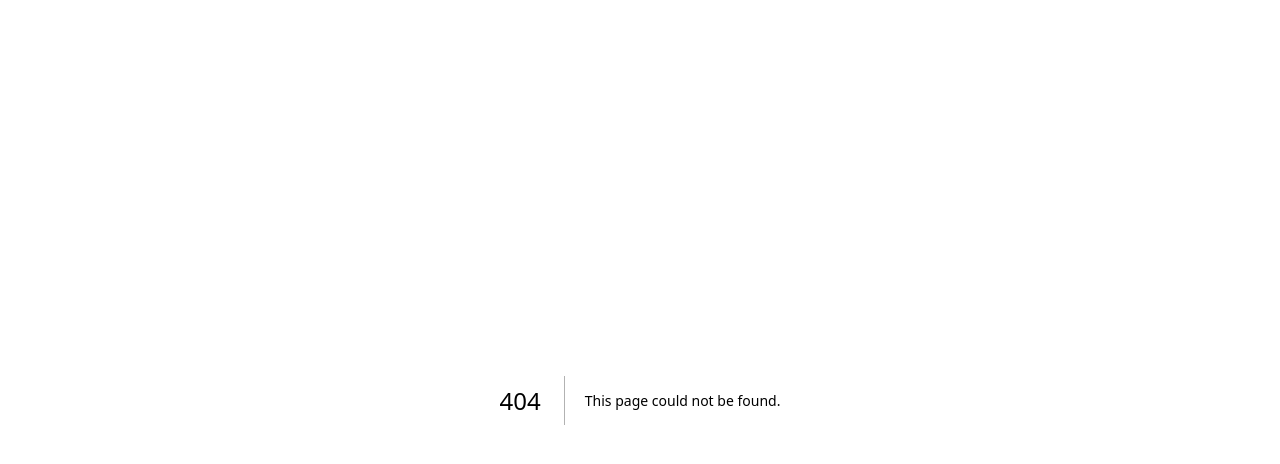
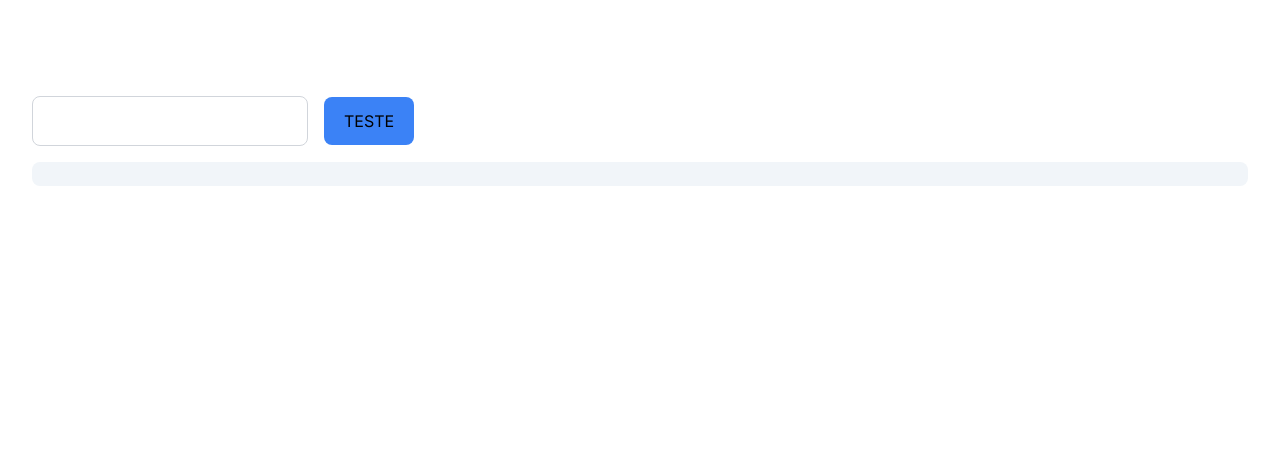
Before and after one commit to JoaoPaulo-creator/first-step-frontend, a Next.js app: page /price in a window 1280 px wide. Before the commit this address had no page. Shown: the top 464 px of the page. Built offline with nearby package versions, Linux system fonts and the light colour scheme.

Commit message:
feat: Estudo sobre state e input

```diff
--- /dev/null
+++ b/src/app/api/routes/route.ts
@@ -0,0 +1,10 @@
+export async function GET(request: Request) {
+  return new Response('Hello, Next.js!', {
+    status: 200,
+    headers: {
+      'Access-Control-Allow-Origin': '*',
+      'Access-Control-Allow-Methods': 'GET, POST, PUT, DELETE, OPTIONS',
+      'Access-Control-Allow-Headers': 'Content-Type, Authorization',
+    },
+  });
+}
--- a/src/app/layout.tsx
+++ b/src/app/layout.tsx
@@ -15,7 +15,7 @@ export default function RootLayout({
 }) {
   return (
     <html lang="en">
-      <body className={inter.className}>{children}</body>
+        <body className={`${inter.className} mx-auto max-w-2xl px-4 py-16 sm:px-6 sm:py-24 lg:max-w-7xl lg:px-8` }>{children}</body>
     </html>
   )
 }
--- a/src/app/page.tsx
+++ b/src/app/page.tsx
@@ -128,8 +128,8 @@ export default function Home() {
 
   return (
     <div className="bg-white">
-      {/* <h1>TESTE</h1> */}
-      <div className="mx-auto max-w-2xl px-4 py-16 sm:px-6 sm:py-24 lg:max-w-7xl lg:px-8">
+
+      <div className="mx-auto max-w-2xl px-4 py-16 sm:px-6 sm:py-24 lg:max-w-7xl lg:px-8 bg-gray-100">
         <h2 className="text-2xl font-bold tracking-tight text-gray-900">
           Usuarios tambem compraram
         </h2>
--- /dev/null
+++ b/src/app/price/page.tsx
@@ -0,0 +1,38 @@
+'use client'
+
+import { ChangeEvent, FormEvent, SetStateAction, use, useState } from "react"
+
+export default function Price() {
+
+  const [inputValue, setInputValue] = useState<string>('')
+  const [content, setContent] = useState<string>('')
+
+
+  function handleChange(event: ChangeEvent<HTMLInputElement>) {
+    setInputValue(event.target.value)
+  }
+
+  function handleClick() {
+    if (inputValue === 'Joao') {
+      return setContent(`Ola, ${inputValue}`) // por algum motivo que ainda nao sei, o estado so atualiza quando uso o return
+    }
+
+    setContent(inputValue)
+  }
+
+  function handleSubmit(event: FormEvent<HTMLFormElement>) {
+    event.preventDefault()
+    handleClick()
+    setInputValue('')
+  }
+
+  return (
+    <div>
+      <form onSubmit={handleSubmit}>
+        <input type="text" value={inputValue} className="border border-gray-300 rounded-lg px-5 py-3" onChange={handleChange} />
+        <button type="submit" onClick={handleClick} className="bg-blue-500 rounded-lg px-5 py-3 ml-4">TESTE</button>
+      </form>
+      <p className="bg-slate-100 rounded-lg px-5 py-3 mt-4 text-lg">{content}</p>
+    </div>
+  )
+}
```
